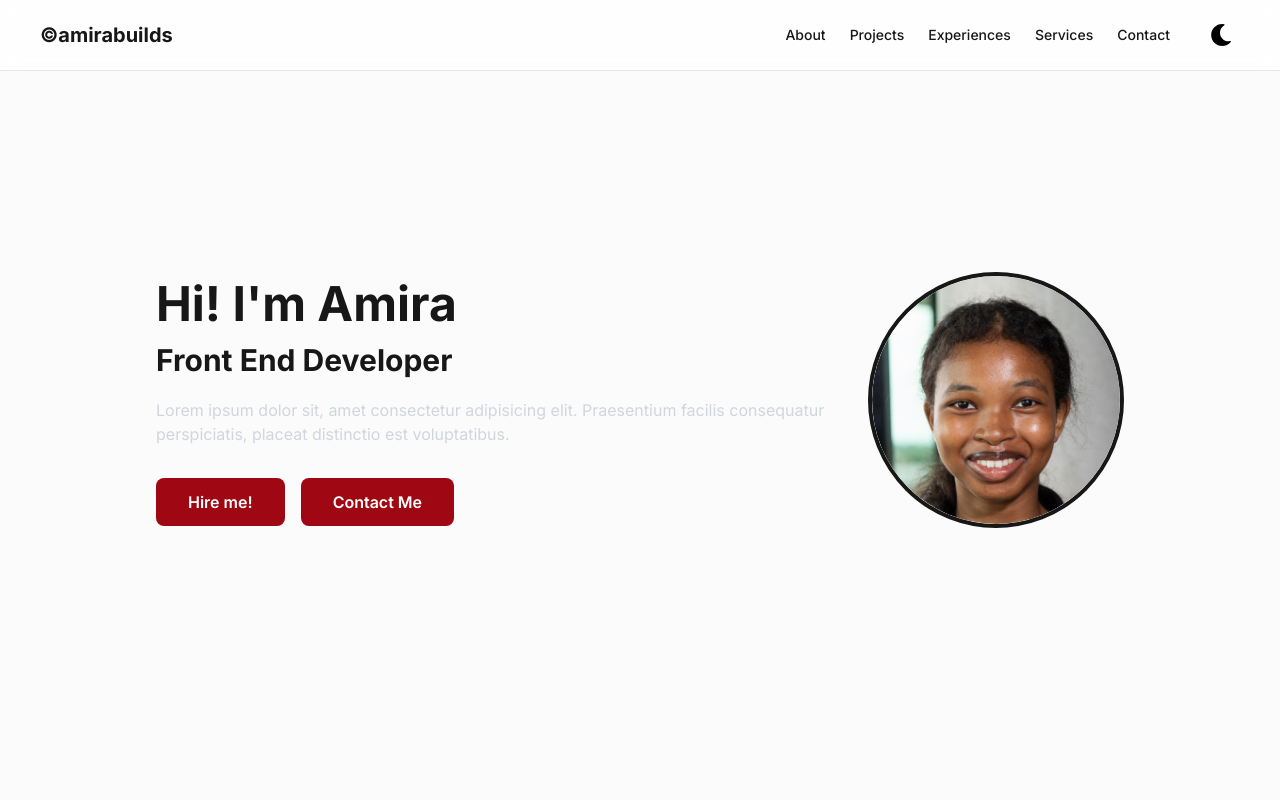
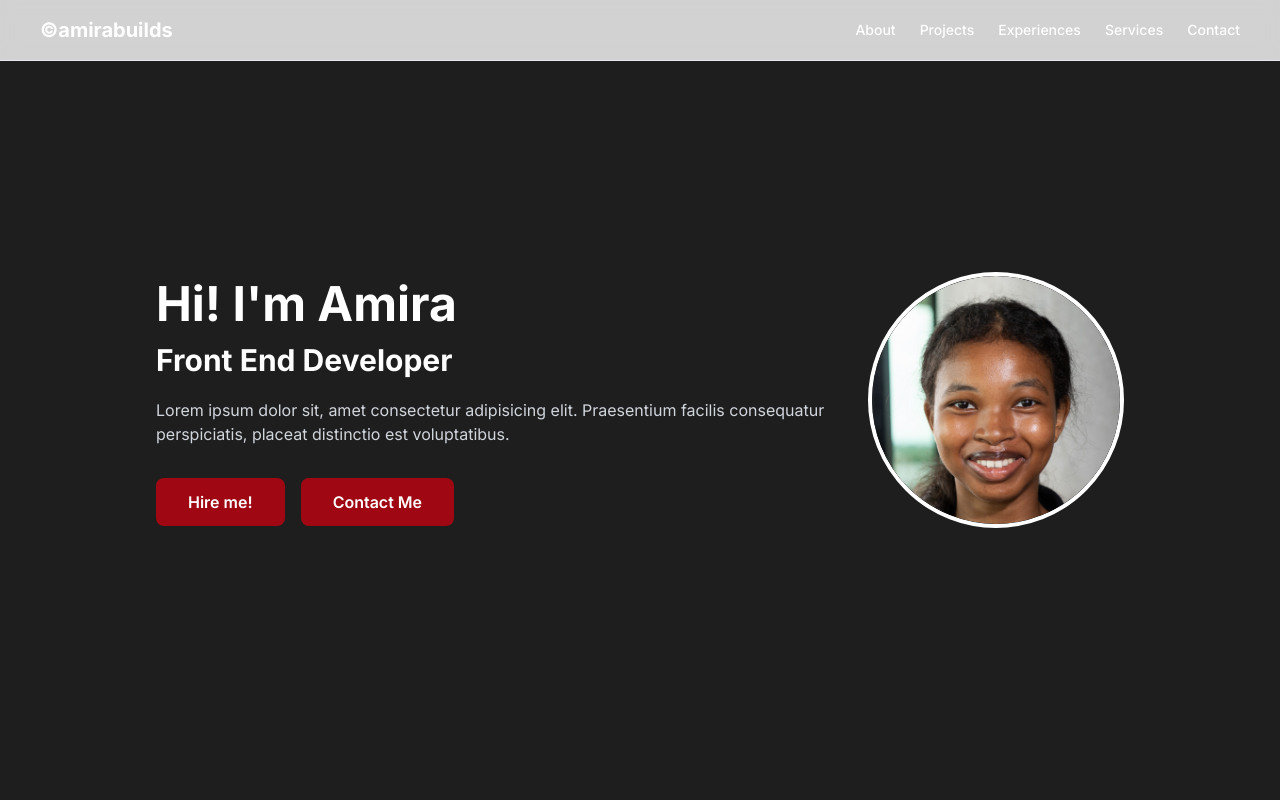
Before and after one commit to amiraTech/personal-portfolio, a Next.js app in the folder personal-portfolio/: page / in a window 1280 px wide. Shown: the top 800 px of the page. Built offline with nearby package versions, Linux system fonts and the light colour scheme.

Commit message:
Removed light mode

```diff
--- a/personal-portfolio/app/components/Header.tsx
+++ b/personal-portfolio/app/components/Header.tsx
@@ -1,6 +1,6 @@
 // app/components/Header.tsx
 import Link from 'next/link';
-import ThemeToggle from './ThemeToggle';
+
 
 export default function Header() {
   return (
@@ -16,7 +16,6 @@ export default function Header() {
           <a href="/#services" className="text-sm font-medium hover:text-brand-pink transition-colors">Services</a>
           <a href="/contact" className="text-sm font-medium hover:text-brand-pink transition-colors">Contact</a>
         </nav>
-        <ThemeToggle />
       </div>
     </header>
   );
--- a/personal-portfolio/app/components/ThemeToggle.tsx
+++ b/personal-portfolio/app/components/ThemeToggle.tsx
@@ -12,7 +12,7 @@ export default function ThemeToggle() {
   useEffect(() => setMounted(true), []);
 
   if (!mounted) {
-    return <div className="w-10 h-10" />; // Placeholder to prevent layout shift
+    return <div className="w-10 h-10" />;
   }
 
   return (
--- a/personal-portfolio/app/providers.tsx
+++ b/personal-portfolio/app/providers.tsx
@@ -1,10 +1,12 @@
 // app/providers.tsx
+"use client";
+import { ThemeProvider } from 'next-themes';
 
-
-"use client";
-
-import { ThemeProvider } from "next-themes";
-
+// In your providers.tsx or layout.tsx file
 export function Providers({ children }: { children: React.ReactNode }) {
-  return <ThemeProvider attribute="class">{children}</ThemeProvider>;
+  return (
+    <ThemeProvider attribute="class" defaultTheme="dark" forcedTheme="dark">
+      {children}
+    </ThemeProvider>
+  );
 }
```
